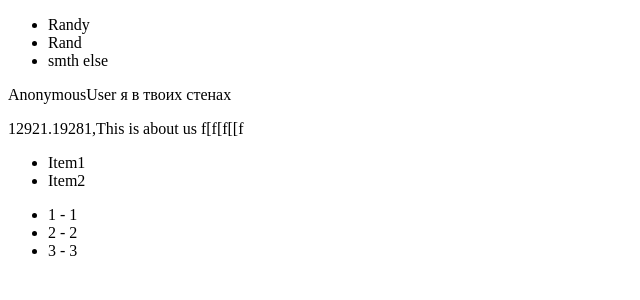
After one commit to Djhekto/pythonsummer2023, a Django app: page /about/ in a window 1280 px wide. The commit adds this page. Shown: the top 300 px of the page, without its empty margins (0-640 px from the left). Run offline with Django 4.2, Linux system fonts and the light colour scheme.

Commit message:
templatesLoop

```diff
--- a/4django/1/src/one/one/urls.py
+++ b/4django/1/src/one/one/urls.py
@@ -17,11 +17,12 @@ Including another URLconf
 from django.contrib import admin
 from django.urls import path
 
-from two.views import home
+from two.views import home,aboutsmt
 
 urlpatterns = [
     path("admin/", admin.site.urls),
     path('', home, name='home'),
     path('smt/', home, name='home'),
+    path('about/', aboutsmt, name='about'),
 
 ]
--- /dev/null
+++ b/4django/1/src/one/templates/about.html
@@ -0,0 +1,21 @@
+{% extends 'base.html' %}
+
+{% block content %}
+
+    <p>{{ request.user }} я в твоих стенах</p>
+
+
+    <p>{{ idk }},{{ textt }} f[f[f[[f </p>
+
+<ul>
+    <li> Item1 </li>
+    <li> Item2 </li>
+</ul>
+
+<ul>
+{% for itemm in listt %}
+    <li> {{ forloop.counter }} - {{ itemm }} </li>
+{% endfor %}
+</ul>
+
+{% endblock  %}
--- a/4django/1/src/one/two/views.py
+++ b/4django/1/src/one/two/views.py
@@ -9,3 +9,10 @@ def home(request, *args, **kwargs):
 
 
     return render(request, "home.html", {})
+
+def aboutsmt(request, *args, **kwargs):
+    smth_info = {"textt": "This is about us",
+                 "idk": 012921.19281,
+                 "listt": [1,2,3]
+                 }
+    return render(request, "about.html", smth_info)
```
Also changed, not shown: 4django/1/123123123.txt (+7 -0 lines), 4django/1/src/one/templates/base.html (line endings or trailing spaces).
